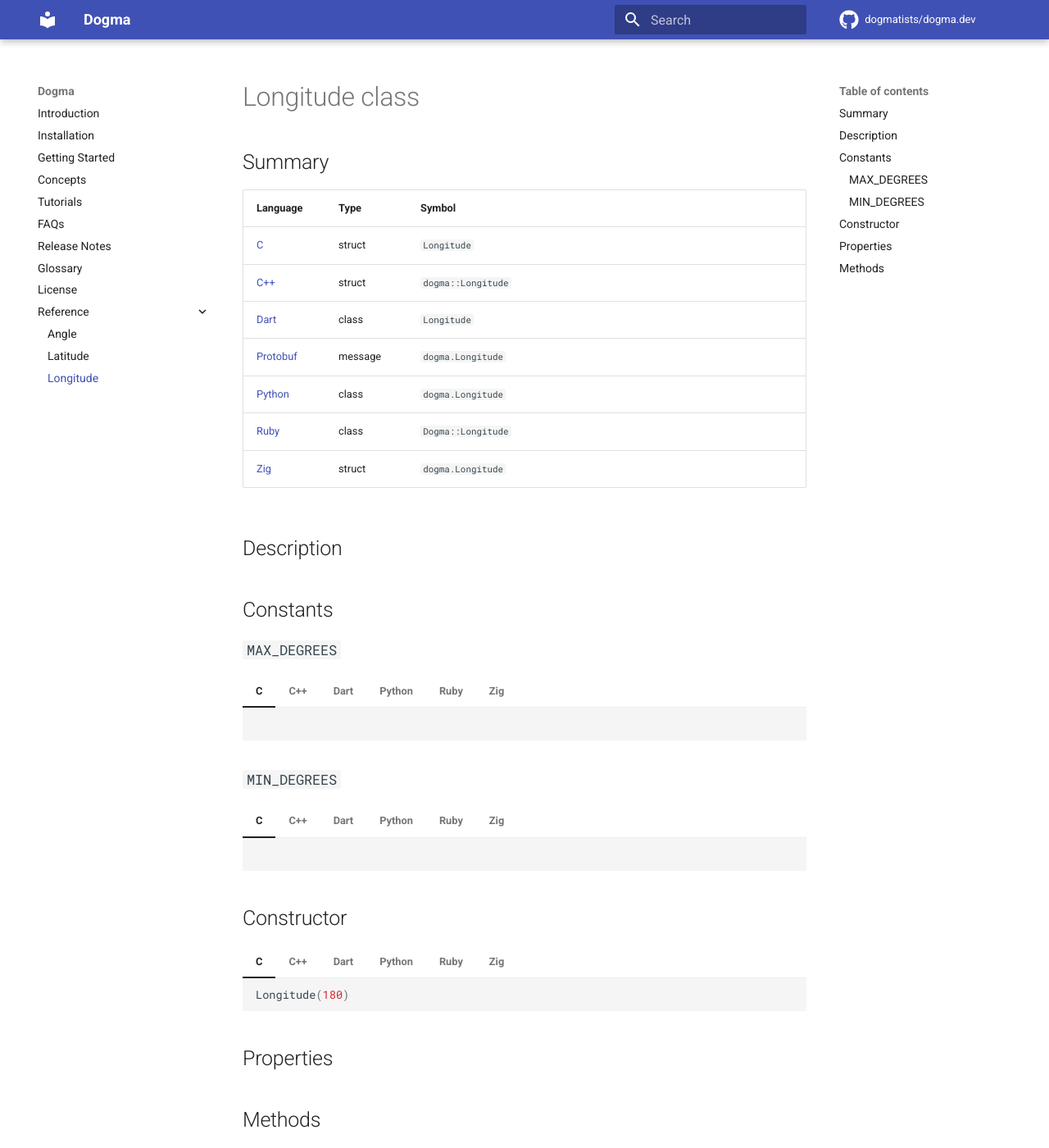
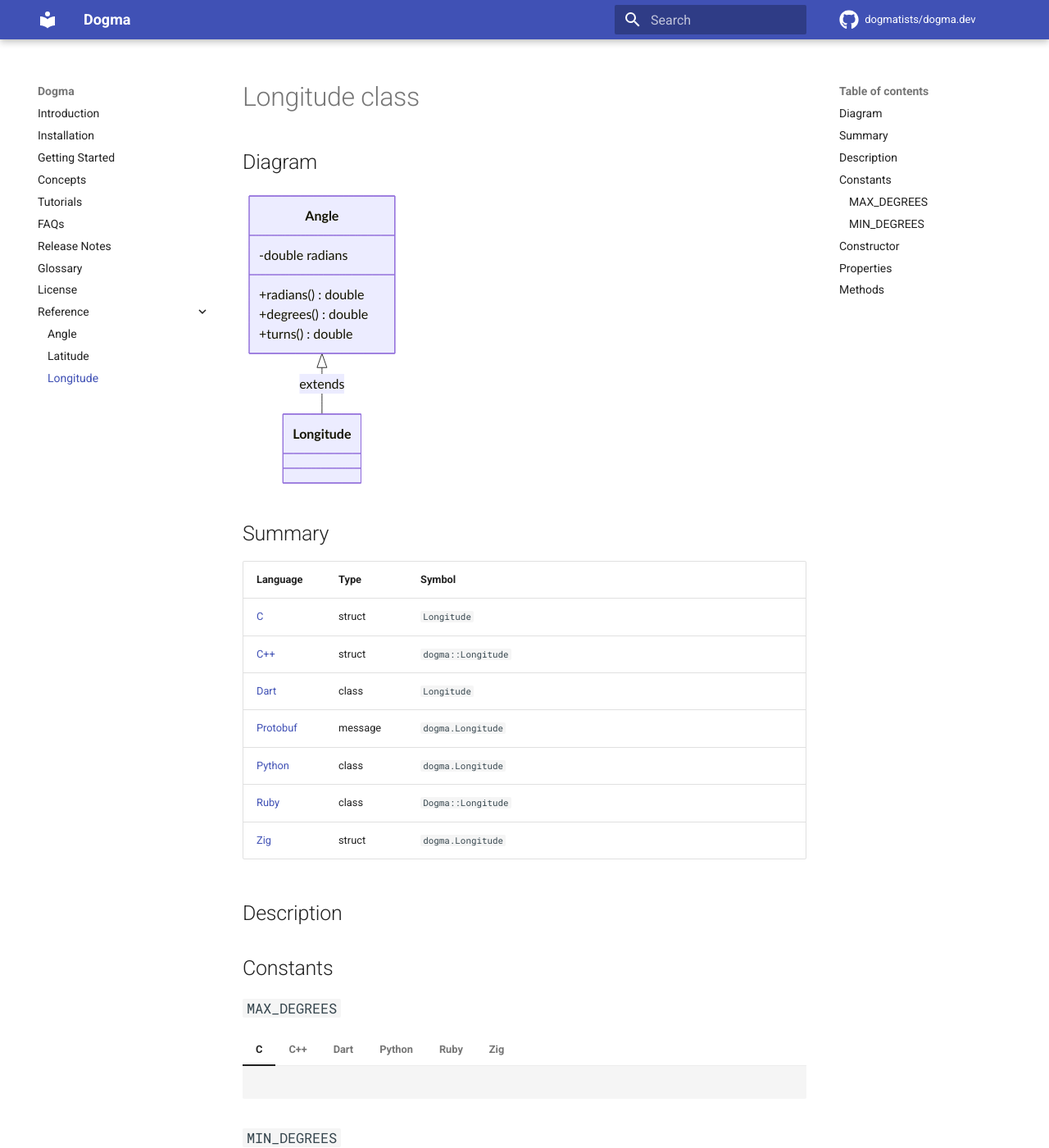
Before and after one commit to dogmatists/dogma.dev, an MkDocs documentation site: the page built from content/Longitude.md, in a window 1280 px wide and 1400 px high. Shown: the whole window at 82% size. Built offline with MkDocs 1.6.1 and Material for MkDocs 9.7.7, drawn with Linux system fonts in a browser that asks for light colours; comment, search, counter and statistics services are not loaded.

Commit message:
Added class diagrams.

````diff
--- a/content/Longitude.md
+++ b/content/Longitude.md
@@ -3,6 +3,20 @@ title: "Dogma: Longitude Class"
 ---
 
 # Longitude class
+
+## Diagram
+
+```mermaid
+classDiagram
+    class Angle {
+      -double radians
+      +radians() double
+      +degrees() double
+      +turns() double
+    }
+    class Longitude
+    Angle <|-- Longitude : extends
+```
 
 ## Summary
 
--- a/content/css/extra.css
+++ b/content/css/extra.css
@@ -3,3 +3,7 @@ div.md-typeset__table { width: 100%; }
 table { width: 100%; }
 
 table tbody tr td:last-child { width: 100%; }
+
+.md-typeset h2 {
+  margin: 1.6rem 0 .8rem;
+}
--- a/mkdocs.yml
+++ b/mkdocs.yml
@@ -49,7 +49,11 @@ markdown_extensions:
       emoji_index: !!python/name:materialx.emoji.twemoji
       emoji_generator: !!python/name:materialx.emoji.to_svg
   - pymdownx.smartsymbols
-  - pymdownx.superfences
+  - pymdownx.superfences:
+      custom_fences:
+        - name: mermaid
+          class: mermaid
+          format: !!python/name:mermaid2.fence_mermaid
   - pymdownx.tabbed
   - pymdownx.tasklist:
       custom_checkbox: true
````
Also changed, not shown: content/Angle.md (+12 -0 lines), content/Latitude.md (+14 -0 lines).
